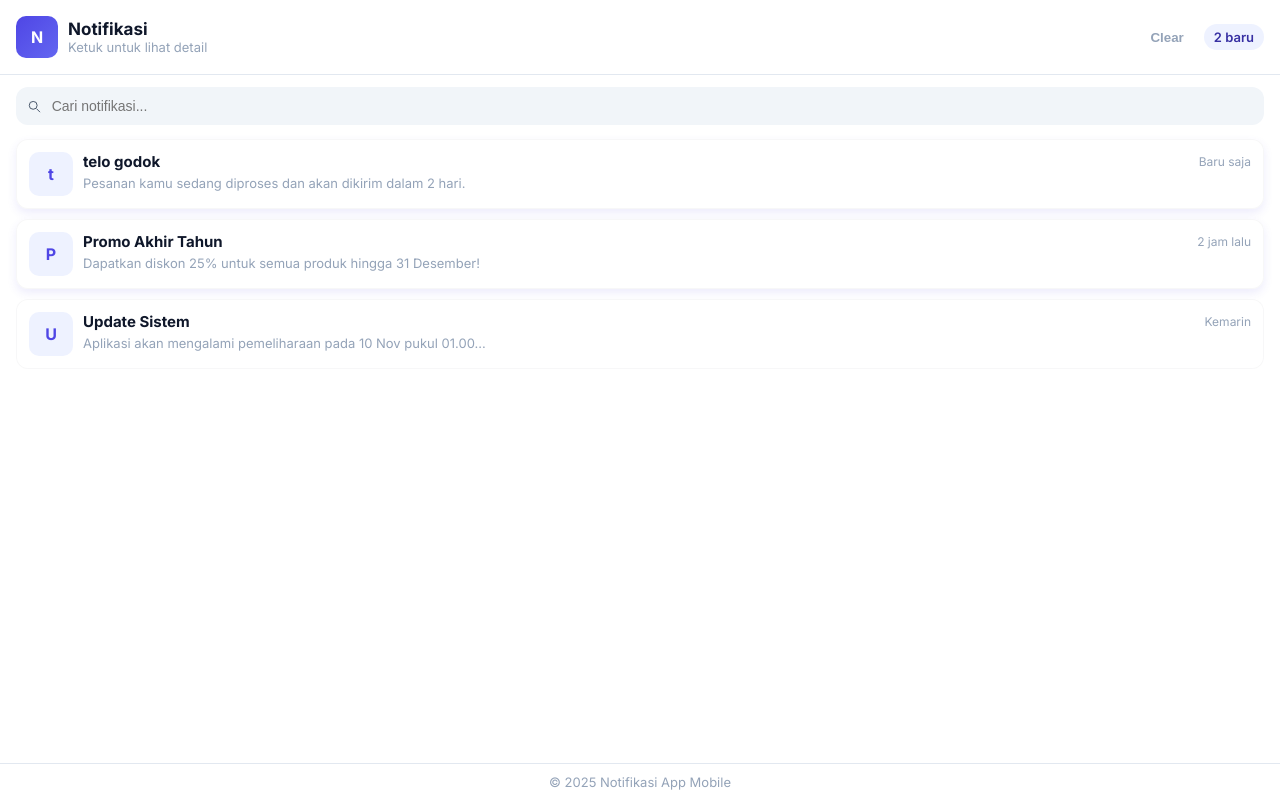
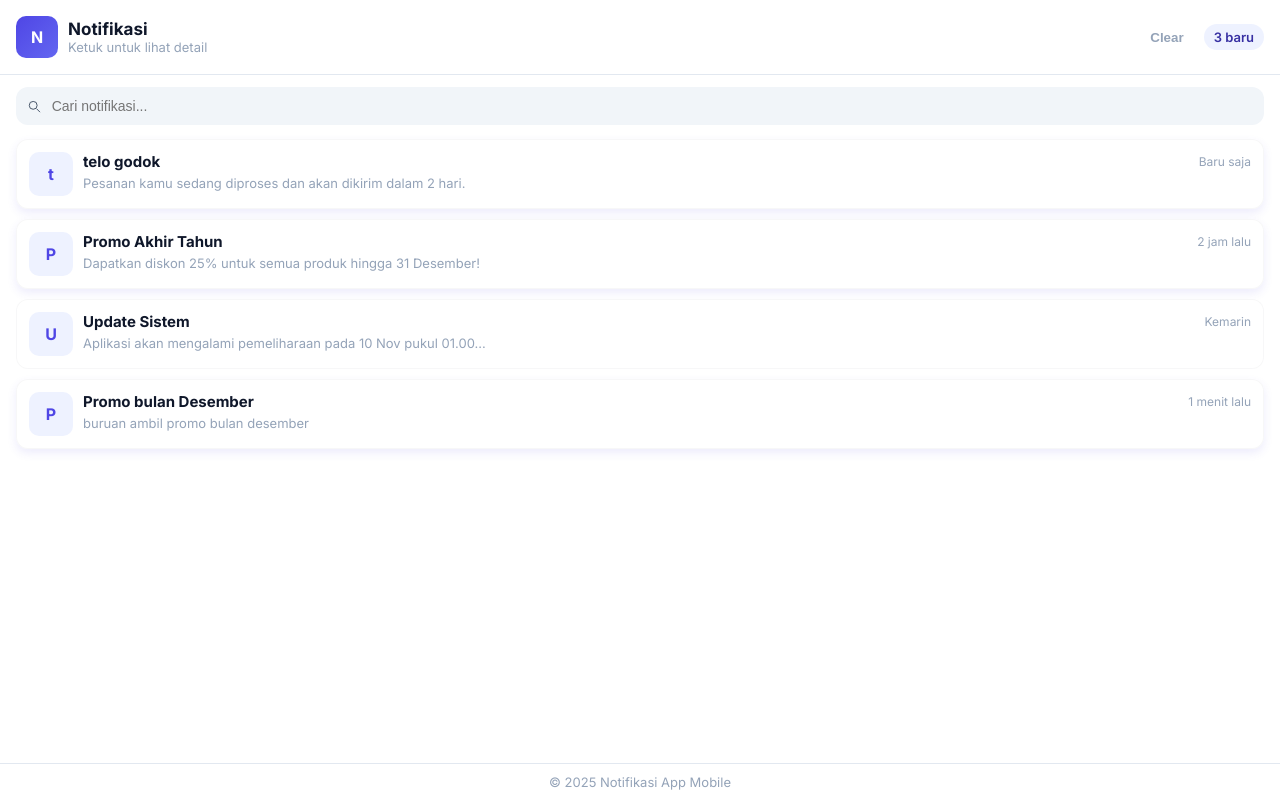
Before and after one commit to elfarsaf-dev/nontif, a plain HTML site: page index.html in a window 1280 px wide. Drawn offline with Linux system fonts and the light colour scheme.

Commit message:
Update index.html

```diff
--- a/index.html
+++ b/index.html
@@ -294,6 +294,7 @@
       { id:'1', title:'telo godok', message:'Pesanan kamu sedang diproses dan akan dikirim dalam 2 hari.', time:'Baru saja', unread:true },
       { id:'2', title:'Promo Akhir Tahun', message:'Dapatkan diskon 25% untuk semua produk hingga 31 Desember!', time:'2 jam lalu', unread:true },
       { id:'3', title:'Update Sistem', message:'Aplikasi akan mengalami pemeliharaan pada 10 Nov pukul 01.00 WIB.', time:'Kemarin', unread:false },
+      { id:'1', title:'Promo bulan Desember', message:'buruan ambil promo bulan desember', time:'1 menit lalu', unread:true },
     ];
 
     const STORAGE_KEY = 'notif_mobile_v1';
```
